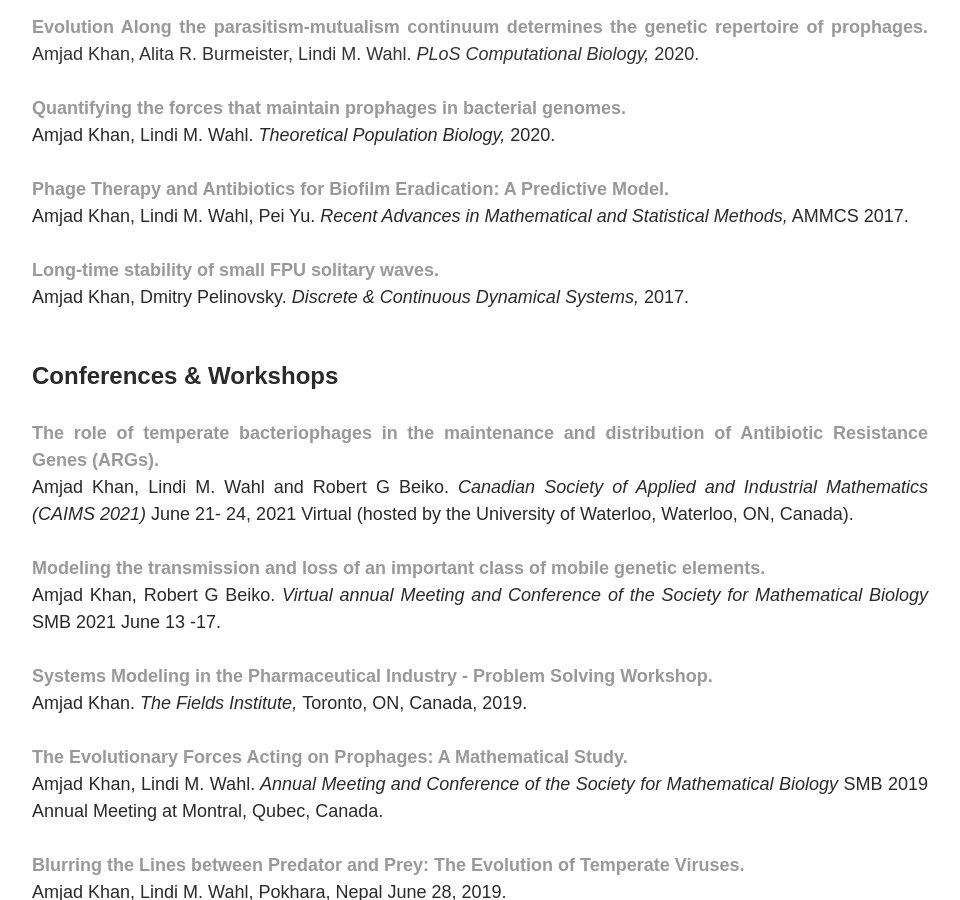
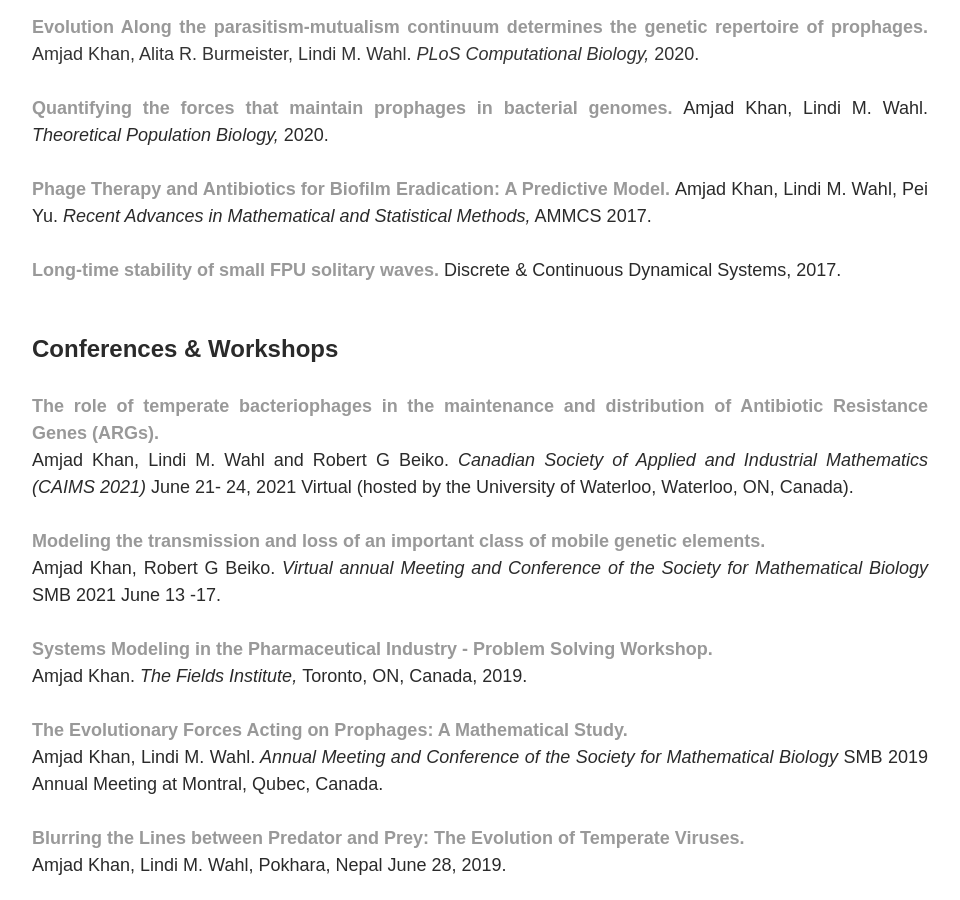
Before and after one commit to MathBioInfo/amjadkhan, a Jekyll site: the page built from Research/index.html, in a window 1280 px wide and 900 px high, scrolled down 694 px. Shown: the whole window, without its empty margins (160-1120 px from the left). Built offline with Jekyll 4.4.1, drawn with Linux system fonts in a browser that asks for light colours.

Commit message:
Update index.html

```diff
--- a/Research/index.html
+++ b/Research/index.html
@@ -69,17 +69,17 @@ title: About my research
 	</font><br /><br /><font color="#2a2a2a" size="4">
 	<a href="https://www.sciencedirect.com/science/article/pii/S0040580919301844" target="_blank">
 	<strong> Quantifying the forces that maintain prophages in bacterial genomes.
-	</strong></a><br />Amjad Khan, Lindi M. Wahl.
+	</strong></a>Amjad Khan, Lindi M. Wahl.
 	<em> Theoretical Population Biology,</em> 2020.
 	</font><br /><br /><font color="#2a2a2a" size="4">
 	<a href="https://link.springer.com/chapter/10.1007%2F978-3-319-99719-3_34" target="_blank">
 	<strong> Phage Therapy and Antibiotics for Biofilm Eradication: A Predictive Model.
-	</strong></a><br />Amjad Khan, Lindi M. Wahl, Pei Yu.
+	</strong></a>Amjad Khan, Lindi M. Wahl, Pei Yu.
 	<em> Recent Advances in Mathematical and Statistical Methods,</em> AMMCS 2017.
 	</font><br /><br /><font color="#2a2a2a" size="4">
 	<a href="https://arxiv.org/abs/1603.01289" target="_blank">
 	<strong> Long-time stability of small FPU solitary waves.
-	</strong></a><br />Amjad Khan, Dmitry Pelinovsky.<em> Discrete & Continuous Dynamical Systems,</em> 2017.
+	</strong></a><Amjad Khan, Dmitry Pelinovsky.<em> Discrete & Continuous Dynamical Systems,</em> 2017.
 	</font><br /><br /><font color="#2a2a2a" size="4">
 	</p>
 	<font size="5"><b>Conferences & Workshops</b></font>
```
